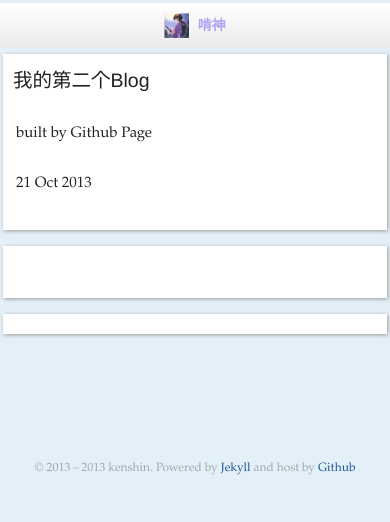
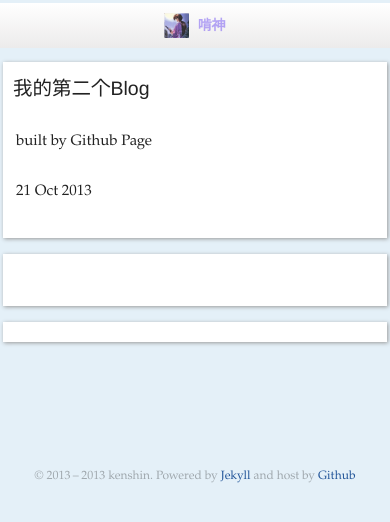
Before and after one commit to kenshinlin/archives, a Jekyll site: the page built from _posts/2013-10-21-secndPost.html, in a window 390 px wide. Shown: the top 522 px of the page. Built offline with Jekyll 4.4.1, drawn with Linux system fonts in a browser that asks for light colours; comment, search, counter and statistics services are not loaded.

Commit message:
Update style.css

```diff
--- a/css/style.css
+++ b/css/style.css
@@ -188,7 +188,7 @@ font-size: 14px;
   .article{
     background: #fff;
 padding: 10px;
-margin: 0 3px 0px;
+margin: 8px 3px 0px;
 box-shadow: 1px 1px 4px 0px #999;
 -webkit-box-shadow:1px 1px 4px 0px #999;
   }
```
